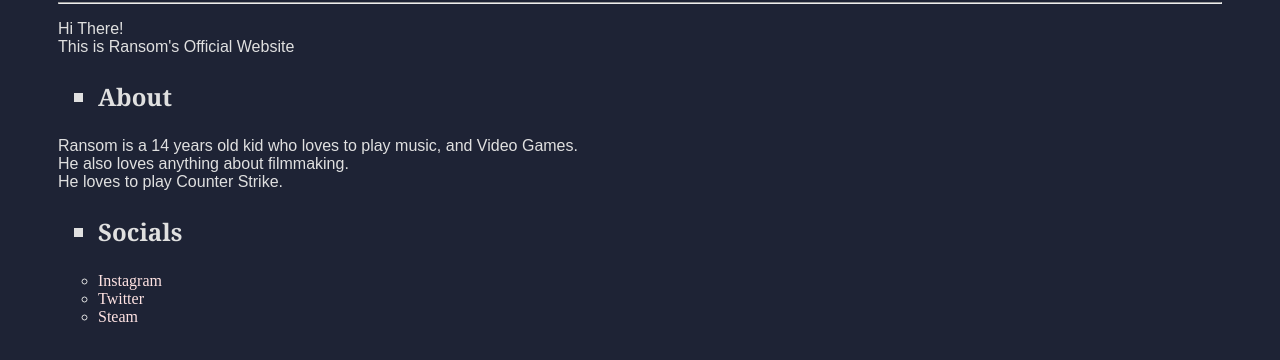
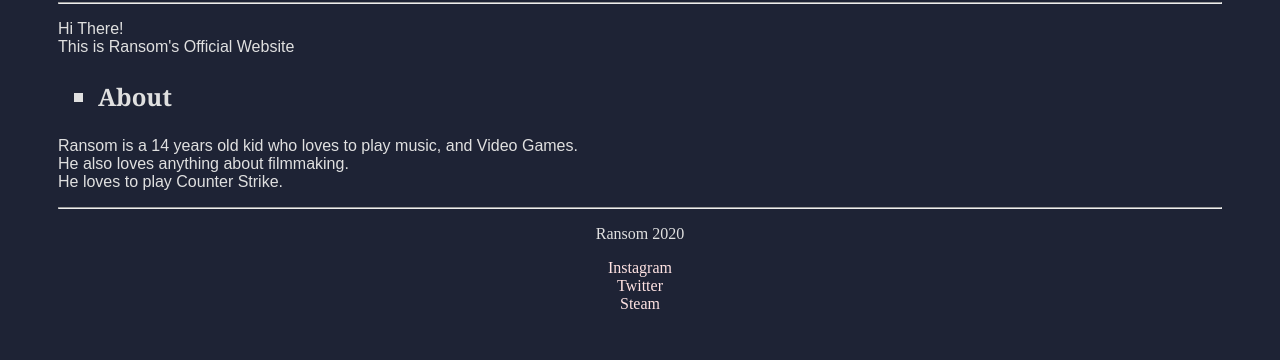
Before and after one commit to ransom-ib/ransom-ib.github.io, a plain HTML site: page index.html in a window 1280 px wide. Shown: the part 84-444 px from the top of the page. Drawn offline with Linux system fonts and the light colour scheme.

Commit message:
Update index.html

```diff
--- a/index.html
+++ b/index.html
@@ -30,18 +30,18 @@
         He loves to play Counter Strike.
     </p>
 
-    <h2 class="serif">
-    <ul type="square">
-    <li>Socials</li>
-    </ul>
-    </h2>
+</body>
 
-    <p class="sansserif">
-        <ul type="circle">
-            <li><a href="https://www.instagram.com/ibr.aim/" target="_blank">Instagram</a></li>
-            <li><a href="https://twitter.com/Ransom2K" target="_blank">Twitter</a></li>
-            <li><a href="https://steamcommunity.com/id/Ransomized/" target="_blank">Steam</a></li>
-        </ul>
-    </p>
-</body>
+                <footer>
+                    <div style="text-align: center;">
+                        <hr>
+                        <p>Ransom 2020</p>
+                        <p>
+                            <a href="https://www.instagram.com/ibr.aim/" target="_blank">Instagram</a><br>
+                            <a href="https://twitter.com/Ransom2K" target="_blank">Twitter</a><br>
+                            <a href="https://steamcommunity.com/id/Ransomized/" target="_blank">Steam</a>
+                        </p>
+                    </div>
+                </footer>
+
 </html>
```
